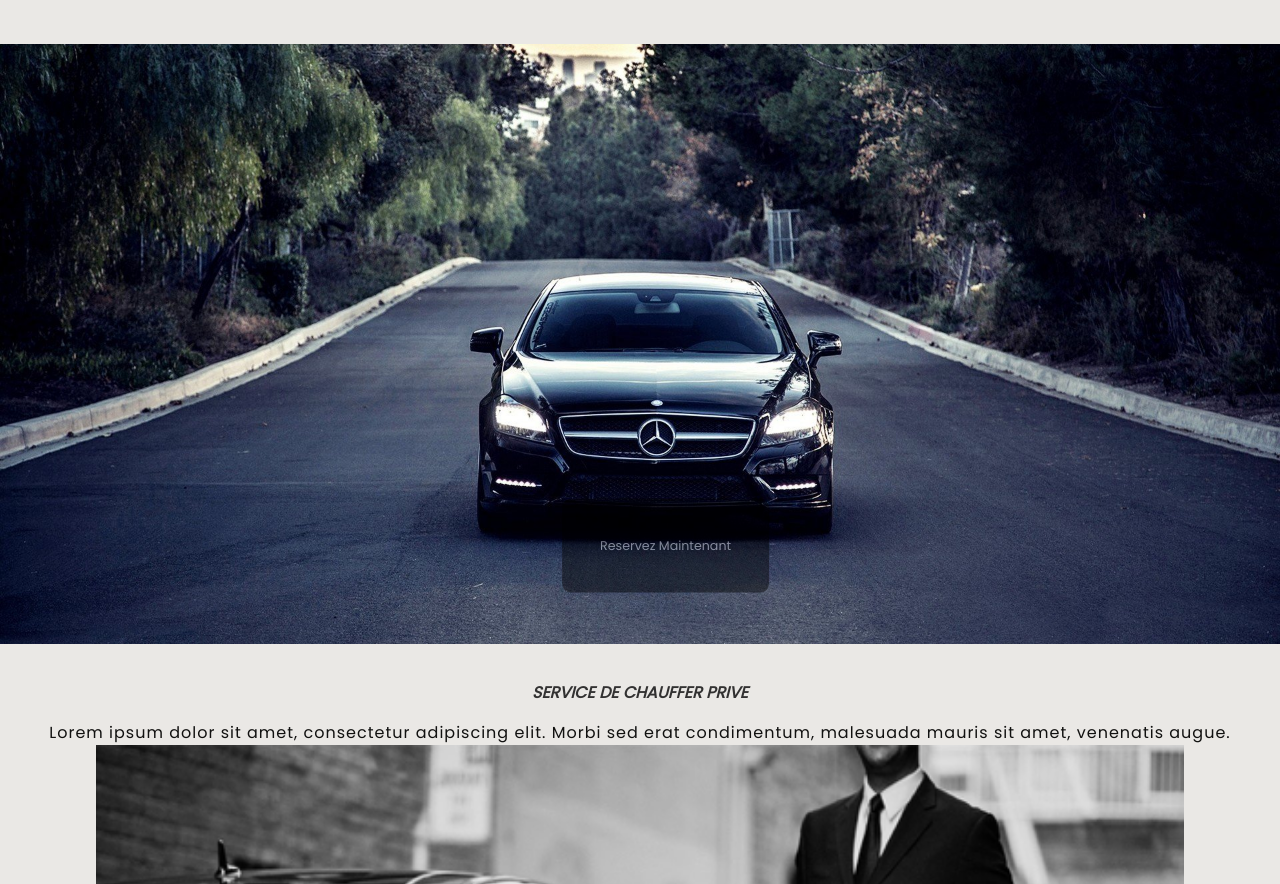
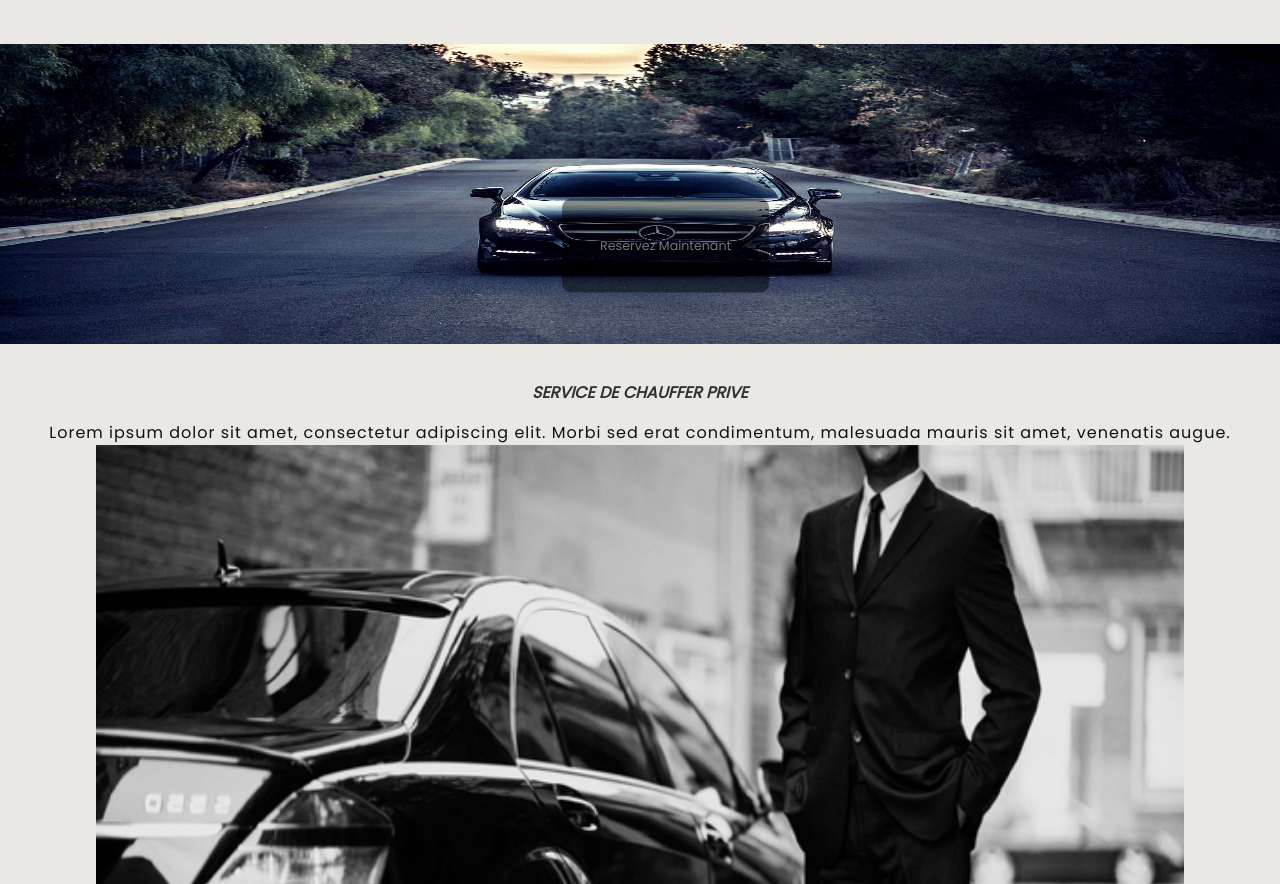
Before and after one commit to Vincenth1985/Mn-Limousine, a PHP site: page / in a window 1280 px wide. Shown: the part 80-964 px from the top of the page. Run offline with PHP 8.4, Linux system fonts and the light colour scheme.

Commit message:
slideshow is done

```diff
--- a/css/mobile.css
+++ b/css/mobile.css
@@ -69,8 +69,7 @@
 
 .maingriddiv > div > div img {
     width: 100%;
-    height: 600px;
-    object-fit: cover;
+    height: 300px;
 }
 
 
```
